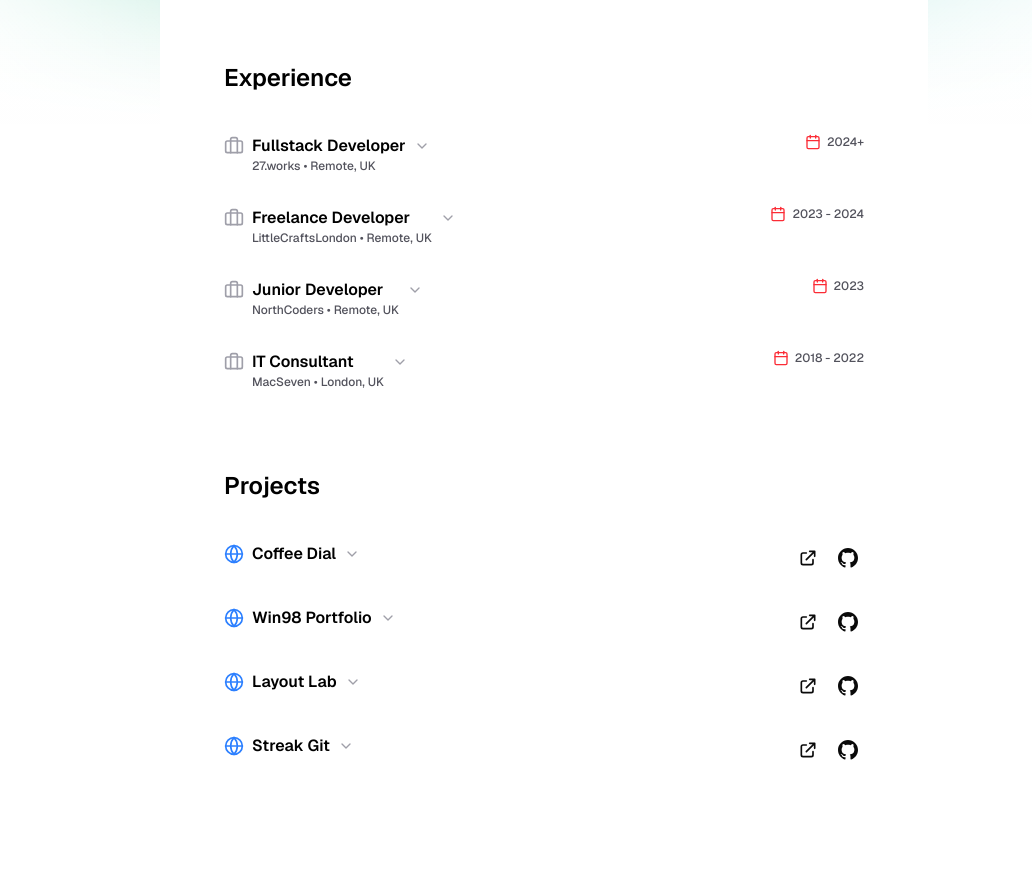
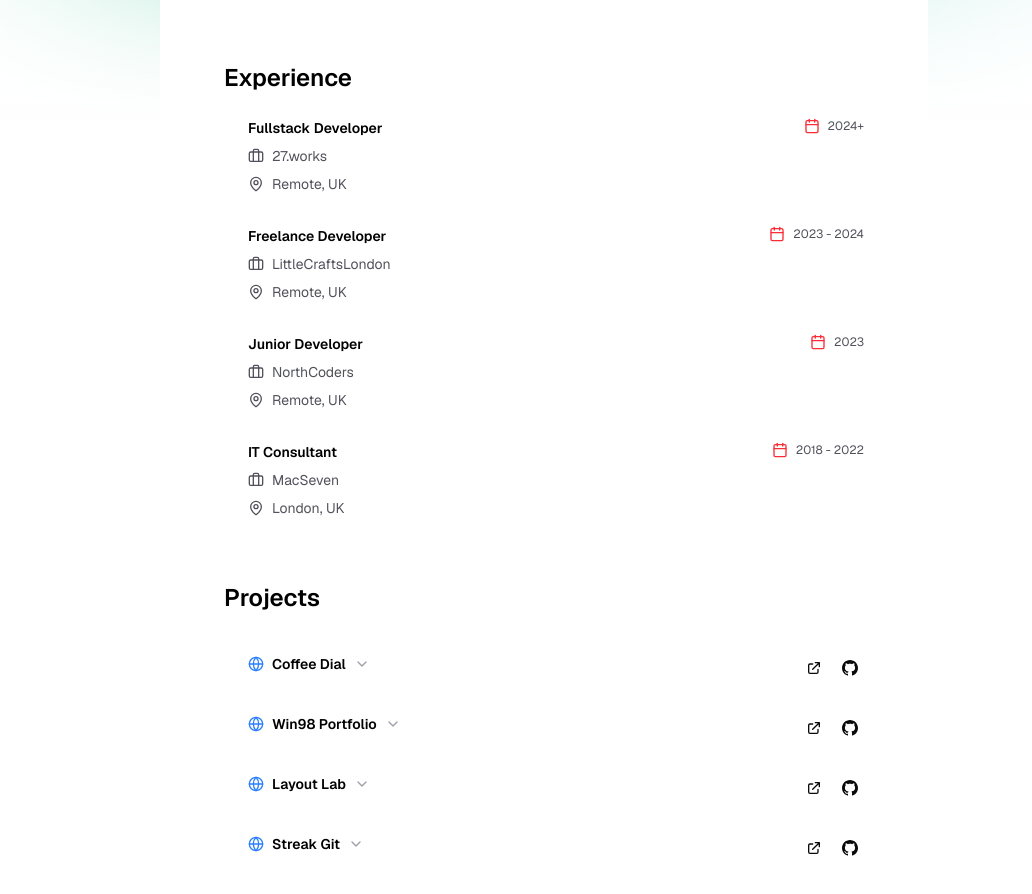
Before and after one commit to chriscodingxyz/next16, a Next.js app: page / in a window 1280 px wide. Shown: the part 676-1570 px from the top of the page, without its empty margins (96-1128 px from the left). Built offline with nearby package versions, Linux system fonts and the light colour scheme.

Commit message:
style: cleanup

```diff
--- a/app/page.tsx
+++ b/app/page.tsx
@@ -1,13 +1,7 @@
 'use client'
 
 import Image from 'next/image'
-import {
-  Accordion,
-  AccordionContent,
-  AccordionItem,
-  AccordionTrigger
-} from '@/components/ui/accordion'
-import { Calendar, Globe, ChevronDown, Briefcase } from 'lucide-react'
+import { Calendar, Globe, Briefcase, ChevronDown, MapPin } from 'lucide-react'
 import {
   Convex,
   Nextjs,
@@ -30,6 +24,12 @@ import {
   JavaScript,
   Stripe
 } from '@/components/tech-icons'
+import {
+  AccordionContent,
+  AccordionItem,
+  Accordion,
+  AccordionTrigger
+} from '@/components/ui/accordion'
 
 export default function Home() {
   return (
@@ -221,128 +221,87 @@ export default function Home() {
           <h2 className='text-2xl font-semibold text-black dark:text-zinc-50'>
             Experience
           </h2>
-          <Accordion
-            type='single'
-            collapsible
-            className='w-full [&>div]:border-0'
-          >
-            <AccordionItem value='item-1'>
-              <AccordionTrigger className='[&>svg]:hidden'>
-                <div className='flex w-full items-start justify-between gap-4'>
-                  <div className='flex items-start gap-2 text-left'>
-                    <Briefcase className='h-5 w-5 text-zinc-400 mt-0.5 flex-shrink-0' />
-                    <div>
-                      <h3 className='text-base font-semibold text-black dark:text-zinc-50'>
+          <div className='w-full space-y-8 pl-6'>
+            <div className='flex items-start justify-between gap-4'>
+              <div className='space-y-2'>
+                <h3 className='text-sm font-semibold text-black dark:text-zinc-50'>
                   Fullstack Developer
                 </h3>
-                      <p className='text-xs text-zinc-600 dark:text-zinc-400'>
-                        27.works • Remote, UK
-                      </p>
+                <div className='flex items-center gap-2 text-sm text-zinc-600 dark:text-zinc-400'>
+                  <Briefcase className='h-4 w-4' />
+                  <span>27.works</span>
                 </div>
-                    <ChevronDown className='h-4 w-4 text-zinc-400 mt-1' />
+                <div className='flex items-center gap-2 text-sm text-zinc-600 dark:text-zinc-400'>
+                  <MapPin className='h-4 w-4' />
+                  <span>Remote, UK</span>
                 </div>
-                  <div className=' text-xs flex items-center gap-1.5 text-zinc-600 dark:text-zinc-400 whitespace-nowrap'>
+              </div>
+              <div className='flex items-center gap-2 text-xs text-zinc-600 dark:text-zinc-400 whitespace-nowrap'>
                 <Calendar className='h-4 w-4 text-red-500' />
                 <span>2024+</span>
               </div>
             </div>
-              </AccordionTrigger>
-              <AccordionContent>
-                <p className='text-zinc-600 dark:text-zinc-400'>
-                  Building modern web applications with React, Next.js, and
-                  TypeScript. Focused on creating scalable solutions and
-                  exceptional user experiences.
-                </p>
-              </AccordionContent>
-            </AccordionItem>
 
-            <AccordionItem value='item-2'>
-              <AccordionTrigger className='[&>svg]:hidden'>
-                <div className='flex w-full items-start justify-between gap-4'>
-                  <div className='flex items-start gap-2 text-left'>
-                    <Briefcase className='h-5 w-5 text-zinc-400 mt-0.5 flex-shrink-0' />
-                    <div>
-                      <h3 className='text-base font-semibold text-black dark:text-zinc-50'>
+            <div className='flex items-start justify-between gap-4'>
+              <div className='space-y-2'>
+                <h3 className='text-sm font-semibold text-black dark:text-zinc-50'>
                   Freelance Developer
                 </h3>
-                      <p className='text-xs text-zinc-600 dark:text-zinc-400'>
-                        LittleCraftsLondon • Remote, UK
-                      </p>
+                <div className='flex items-center gap-2 text-sm text-zinc-600 dark:text-zinc-400'>
+                  <Briefcase className='h-4 w-4' />
+                  <span>LittleCraftsLondon</span>
                 </div>
-                    <ChevronDown className='h-4 w-4 text-zinc-400 mt-1' />
+                <div className='flex items-center gap-2 text-sm text-zinc-600 dark:text-zinc-400'>
+                  <MapPin className='h-4 w-4' />
+                  <span>Remote, UK</span>
                 </div>
-                  <div className='flex items-center gap-1.5 text-xs text-zinc-600 dark:text-zinc-400 whitespace-nowrap'>
+              </div>
+              <div className='flex items-center gap-2 text-xs text-zinc-600 dark:text-zinc-400 whitespace-nowrap'>
                 <Calendar className='h-4 w-4 text-red-500' />
                 <span>2023 - 2024</span>
               </div>
             </div>
-              </AccordionTrigger>
-              <AccordionContent>
-                <p className='text-zinc-600 dark:text-zinc-400'>
-                  Delivered custom web solutions for various clients,
-                  specializing in React and modern JavaScript frameworks.
-                </p>
-              </AccordionContent>
-            </AccordionItem>
 
-            <AccordionItem value='item-3'>
-              <AccordionTrigger className='[&>svg]:hidden'>
-                <div className='flex w-full items-start justify-between gap-4'>
-                  <div className='flex items-start gap-2 text-left'>
-                    <Briefcase className='h-5 w-5 text-zinc-400 mt-0.5 flex-shrink-0' />
-                    <div>
-                      <h3 className='text-base font-semibold text-black dark:text-zinc-50'>
+            <div className='flex items-start justify-between gap-4'>
+              <div className='space-y-2'>
+                <h3 className='text-sm font-semibold text-black dark:text-zinc-50'>
                   Junior Developer
                 </h3>
-                      <p className='text-xs text-zinc-600 dark:text-zinc-400'>
-                        NorthCoders • Remote, UK
-                      </p>
+                <div className='flex items-center gap-2 text-sm text-zinc-600 dark:text-zinc-400'>
+                  <Briefcase className='h-4 w-4' />
+                  <span>NorthCoders</span>
                 </div>
-                    <ChevronDown className='h-4 w-4 text-zinc-400 mt-1' />
+                <div className='flex items-center gap-2 text-sm text-zinc-600 dark:text-zinc-400'>
+                  <MapPin className='h-4 w-4' />
+                  <span>Remote, UK</span>
                 </div>
-                  <div className='flex items-center gap-1.5 text-xs text-zinc-600 dark:text-zinc-400 whitespace-nowrap'>
+              </div>
+              <div className='flex items-center gap-2 text-xs text-zinc-600 dark:text-zinc-400 whitespace-nowrap'>
                 <Calendar className='h-4 w-4 text-red-500' />
                 <span>2023</span>
               </div>
             </div>
-              </AccordionTrigger>
-              <AccordionContent>
-                <p className='text-zinc-600 dark:text-zinc-400'>
-                  Started my development journey learning full-stack web
-                  development with a focus on modern JavaScript technologies.
-                </p>
-              </AccordionContent>
-            </AccordionItem>
 
-            <AccordionItem value='item-4'>
-              <AccordionTrigger className='[&>svg]:hidden'>
-                <div className='flex w-full items-start justify-between gap-4'>
-                  <div className='flex items-start gap-2 text-left'>
-                    <Briefcase className='h-5 w-5 text-zinc-400 mt-0.5 shrink-0' />
-                    <div>
-                      <h3 className='text-base font-semibold text-black dark:text-zinc-50'>
+            <div className='flex items-start justify-between gap-4'>
+              <div className='space-y-2'>
+                <h3 className='text-sm font-semibold text-black dark:text-zinc-50'>
                   IT Consultant
                 </h3>
-                      <p className='text-xs text-zinc-600 dark:text-zinc-400'>
-                        MacSeven • London, UK
-                      </p>
+                <div className='flex items-center gap-2 text-sm text-zinc-600 dark:text-zinc-400'>
+                  <Briefcase className='h-4 w-4' />
+                  <span>MacSeven</span>
                 </div>
-                    <ChevronDown className='h-4 w-4 text-zinc-400 mt-1' />
+                <div className='flex items-center gap-2 text-sm text-zinc-600 dark:text-zinc-400'>
+                  <MapPin className='h-4 w-4' />
+                  <span>London, UK</span>
                 </div>
-                  <div className='flex items-center gap-1.5 text-xs text-zinc-600 dark:text-zinc-400 whitespace-nowrap'>
+              </div>
+              <div className='flex items-center gap-2 text-xs text-zinc-600 dark:text-zinc-400 whitespace-nowrap'>
                 <Calendar className='h-4 w-4 text-red-500' />
                 <span>2018 - 2022</span>
               </div>
             </div>
-              </AccordionTrigger>
-              <AccordionContent>
-                <p className='text-zinc-600 dark:text-zinc-400'>
-                  Provided IT consulting services, helping businesses optimize
-                  their technology infrastructure and workflows.
-                </p>
-              </AccordionContent>
-            </AccordionItem>
-          </Accordion>
+          </div>
         </section>
 
         {/* Projects Section */}
@@ -353,14 +312,14 @@ export default function Home() {
           <Accordion
             type='single'
             collapsible
-            className='w-full [&>div]:border-0'
+            className='w-full [&>div]:border-0 pl-6'
           >
             <AccordionItem value='project-1'>
               <AccordionTrigger className='[&>svg]:hidden'>
                 <div className='flex w-full items-start justify-between gap-4'>
                   <div className='flex items-center gap-2 text-left'>
-                    <Globe className='h-5 w-5 text-blue-500' />
-                    <h3 className='text-base font-semibold text-black dark:text-zinc-50'>
+                    <Globe className='h-4 w-4 text-blue-500' />
+                    <h3 className='text-sm font-semibold text-black dark:text-zinc-50'>
                       Coffee Dial
                     </h3>
                     <ChevronDown className='h-4 w-4 text-zinc-400' />
@@ -372,7 +331,7 @@ export default function Home() {
                       onClick={e => e.stopPropagation()}
                     >
                       <svg
-                        className='h-5 w-5'
+                        className='h-4 w-4'
                         fill='none'
                         stroke='currentColor'
                         viewBox='0 0 24 24'
@@ -391,7 +350,7 @@ export default function Home() {
                       onClick={e => e.stopPropagation()}
                     >
                       <svg
-                        className='h-5 w-5'
+                        className='h-4 w-4'
                         fill='currentColor'
                         viewBox='0 0 24 24'
                       >
@@ -413,8 +372,8 @@ export default function Home() {
               <AccordionTrigger className='[&>svg]:hidden'>
                 <div className='flex w-full items-start justify-between gap-4'>
                   <div className='flex items-center gap-2 text-left'>
-                    <Globe className='h-5 w-5 text-blue-500' />
-                    <h3 className='text-base font-semibold text-black dark:text-zinc-50'>
+                    <Globe className='h-4 w-4 text-blue-500' />
+                    <h3 className='text-sm font-semibold text-black dark:text-zinc-50'>
                       Win98 Portfolio
                     </h3>
                     <ChevronDown className='h-4 w-4 text-zinc-400' />
@@ -426,7 +385,7 @@ export default function Home() {
                       onClick={e => e.stopPropagation()}
                     >
                       <svg
-                        className='h-5 w-5'
+                        className='h-4 w-4'
                         fill='none'
                         stroke='currentColor'
                         viewBox='0 0 24 24'
@@ -445,7 +404,7 @@ export default function Home() {
                       onClick={e => e.stopPropagation()}
                     >
                       <svg
-                        className='h-5 w-5'
+                        className='h-4 w-4'
                         fill='currentColor'
                         viewBox='0 0 24 24'
                       >
@@ -467,8 +426,8 @@ export default function Home() {
               <AccordionTrigger className='[&>svg]:hidden'>
                 <div className='flex w-full items-start justify-between gap-4'>
                   <div className='flex items-center gap-2 text-left'>
-                    <Globe className='h-5 w-5 text-blue-500' />
-                    <h3 className='text-base font-semibold text-black dark:text-zinc-50'>
+                    <Globe className='h-4 w-4 text-blue-500' />
+                    <h3 className='text-sm font-semibold text-black dark:text-zinc-50'>
                       Layout Lab
                     </h3>
                     <ChevronDown className='h-4 w-4 text-zinc-400' />
@@ -480,7 +439,7 @@ export default function Home() {
                       onClick={e => e.stopPropagation()}
                     >
                       <svg
-                        className='h-5 w-5'
+                        className='h-4 w-4'
                         fill='none'
                         stroke='currentColor'
                         viewBox='0 0 24 24'
@@ -499,7 +458,7 @@ export default function Home() {
                       onClick={e => e.stopPropagation()}
                     >
                       <svg
-                        className='h-5 w-5'
+                        className='h-4 w-4'
                         fill='currentColor'
                         viewBox='0 0 24 24'
                       >
@@ -521,8 +480,8 @@ export default function Home() {
               <AccordionTrigger className='[&>svg]:hidden'>
                 <div className='flex w-full items-start justify-between gap-4'>
                   <div className='flex items-center gap-2 text-left'>
-                    <Globe className='h-5 w-5 text-blue-500' />
-                    <h3 className='text-base font-semibold text-black dark:text-zinc-50'>
+                    <Globe className='h-4 w-4 text-blue-500' />
+                    <h3 className='text-sm font-semibold text-black dark:text-zinc-50'>
                       Streak Git
                     </h3>
                     <ChevronDown className='h-4 w-4 text-zinc-400' />
@@ -534,7 +493,7 @@ export default function Home() {
                       onClick={e => e.stopPropagation()}
                     >
                       <svg
-                        className='h-5 w-5'
+                        className='h-4 w-4'
                         fill='none'
                         stroke='currentColor'
                         viewBox='0 0 24 24'
@@ -553,7 +512,7 @@ export default function Home() {
                       onClick={e => e.stopPropagation()}
                     >
                       <svg
-                        className='h-5 w-5'
+                        className='h-4 w-4'
                         fill='currentColor'
                         viewBox='0 0 24 24'
                       >
```
Lines whose indentation alone changed are shown as unchanged.
